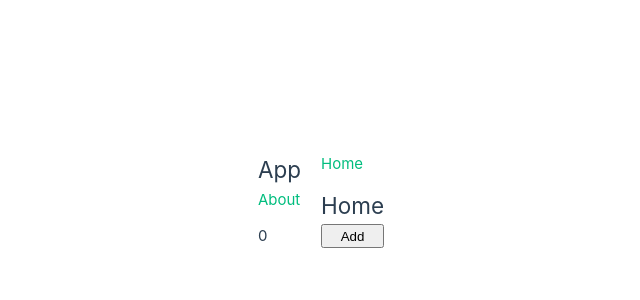
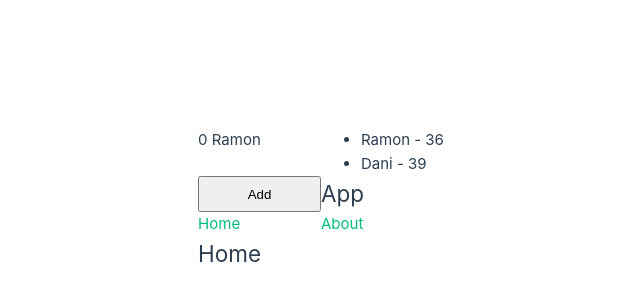
Before and after one commit to RamonSouto/curso-vue-3, a Vue app in the folder frontend/: page / in a window 1280 px wide. Shown: the part 200-500 px from the top of the page, without its empty margins (319-959 px from the left). Built offline with nearby package versions, Linux system fonts and the light colour scheme.

Commit message:
test the reactivity composition-api

```diff
--- a/frontend/src/App.vue
+++ b/frontend/src/App.vue
@@ -1,19 +1,36 @@
 <template>
+  {{ count }}
+  {{ userName }}
+
+  <ul>
+    <li v-for="user in users">{{user.firstName }} - {{ user.age }}</li>
+  </ul>
+  <button @click="count++">Add</button>
   <h2>App</h2>
 
   <router-link to="/">Home</router-link>
   <router-link to="/about">About</router-link>
   <router-view />
 
-  <p>{{ count }}</p>
 
-  <button @click="count++">Add</button>
 </template>
 
 <script setup>
-  import { onMounted, onUpdated, ref } from 'vue';
+  import { onMounted, onUpdated, reactive, ref } from 'vue';
 
   const count = ref(0);
+  const userName = ref('Ramon')
+
+  const users = reactive([
+    {
+      firstName: "Ramon",
+      age: 36
+    },
+    {
+      firstName: "Dani",
+      age: 39
+    }
+  ])
 
   onMounted(() => {
     console.log('Montado App')
```
